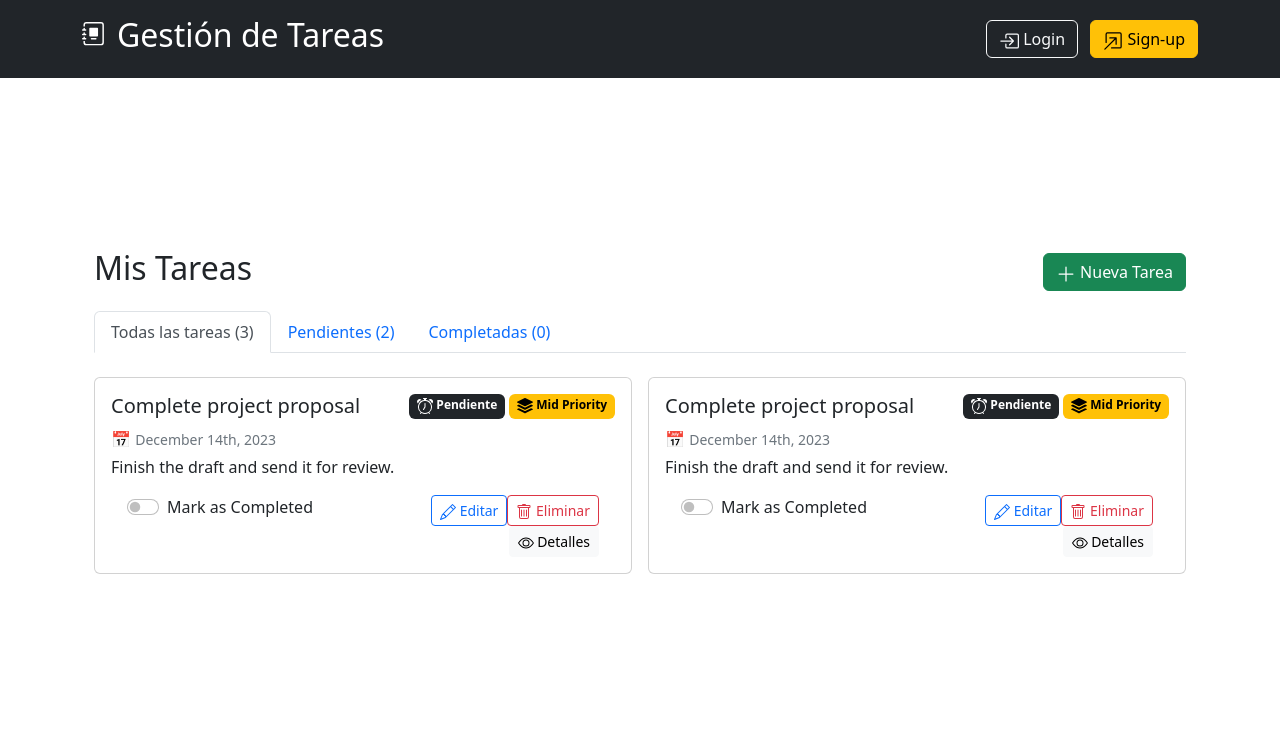
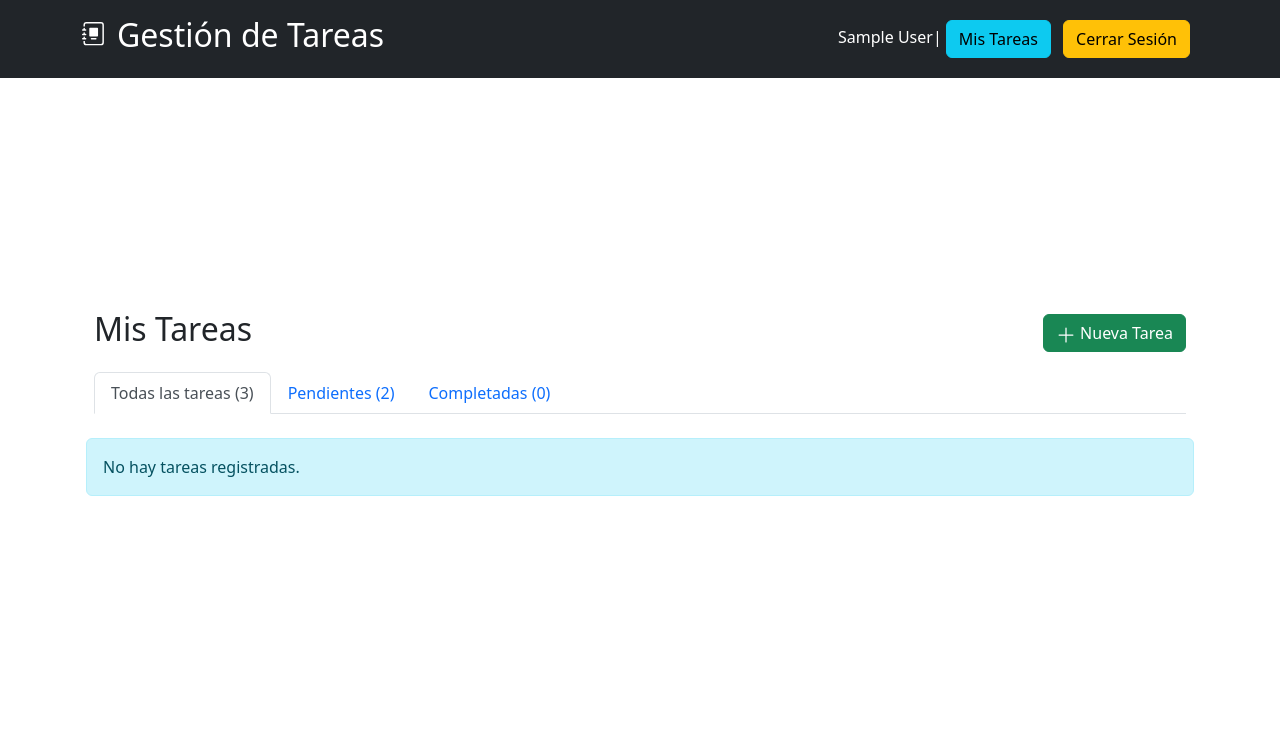
Before and after one commit to Ivan02alvaro/Web-1, a Flask app: page /tasks in a window 1280 px wide. Shown: the top 736 px of the page. Run offline with Flask 3, Linux system fonts and the light colour scheme; the visitor is signed in with stand-in values (Sample User, id 1); some libraries are stand-ins or nearby versions.

Commit message:
Clase 8 de mayo

```diff
--- a/app.py
+++ b/app.py
@@ -31,6 +31,11 @@ def login():
             return "Correo o contraseña incorrectos."
     return render_template('login.html')
 
+@app.route('/logout')
+def logout():
+    session.clear()
+    return redirect(url_for('home'))
+
 @app.route('/signup', methods=['GET', 'POST'])
 def signup():
     if request.method == 'POST':
@@ -53,7 +58,7 @@ def about():
 
 @app.route('/tasks')
 def list_tasks():
-    tareas = ["Lavar la ropa", "Limpiar la casa", "Hacer la compra", "Estudiar para el examen", "Hacer ejercicio", "Leer un libro"]
+    tareas = Tarea.query.filter_by(usuario_id=session["usuario_id"]).all()
     return render_template('tasks.html', tareas=tareas)
 
 @app.route('/task')
@@ -63,9 +68,6 @@ def view_task():
 @app.route('/task/create')
 def create_task():
     return render_template('create_task.html')
-#Crear una ruta y la vista correspondiente para renderizar un html llamado "create_task.html"
-
-
 
 if __name__ == '__main__':
     app.run(debug=True, host='127.0.0.1', port=5001)
--- a/templates/layout.html
+++ b/templates/layout.html
@@ -25,6 +25,15 @@
                             </h2>
                         </spam>
                         <div class="text-end">
+                            {% if 'usuario_id' in session %}
+                            {{ session['usuario_nombre'] }}|
+                            <a href="{{ url_for('list_tasks') }}" class="btn btn-info me-2">
+                                Mis Tareas
+                            </a>
+                            <a href="{{ url_for('logout') }}" class="btn btn-warning me-2">
+                                Cerrar Sesión
+                            </a>
+                            {% else %}
                             <a href="{{ url_for('login') }}" class="btn btn-outline-light me-2">
                                 <svg xmlns="http://www.w3.org/2000/svg" width="20" height="20" fill="currentColor" class="bi bi-box-arrow-in-right" viewBox="0 0 16 16">
                                     <path fill-rule="evenodd" d="M6 3.5a.5.5 0 0 1 .5-.5h8a.5.5 0 0 1 .5.5v9a.5.5 0 0 1-.5.5h-8a.5.5 0 0 1-.5-.5v-2a.5.5 0 0 0-1 0v2A1.5 1.5 0 0 0 6.5 14h8a1.5 1.5 0 0 0 1.5-1.5v-9A1.5 1.5 0 0 0 14.5 2h-8A1.5 1.5 0 0 0 5 3.5v2a.5.5 0 0 0 1 0z"/>
@@ -39,6 +48,7 @@
                                 </svg>
                                 Sign-up
                             </a>
+                            {% endif %}
                         </div>
                     </div>
                 </div>
--- a/templates/tasks.html
+++ b/templates/tasks.html
@@ -22,6 +22,7 @@
         </li>
     </ul>
     <div class="row g-3">
+        {% if tareas %}
         <div class="col-md-6">
             <div class="card p-3">
                 <div class="d-flex justify-content-between">
@@ -79,7 +80,6 @@
                 </div>
             </div>
         </div>
-
         <div class="col-md-6">
             <div class="card p-3">
                 <div class="d-flex justify-content-between">
@@ -137,6 +137,11 @@
                 </div>
             </div>
         </div>
+        {% else %}
+        <div class="alert alert-info" role="alert">
+            No hay tareas registradas.
+        </div>
+        {% endif %}
     </div>
 </div>
 {% endblock %}
```
Also changed, not shown: 1 other file.
